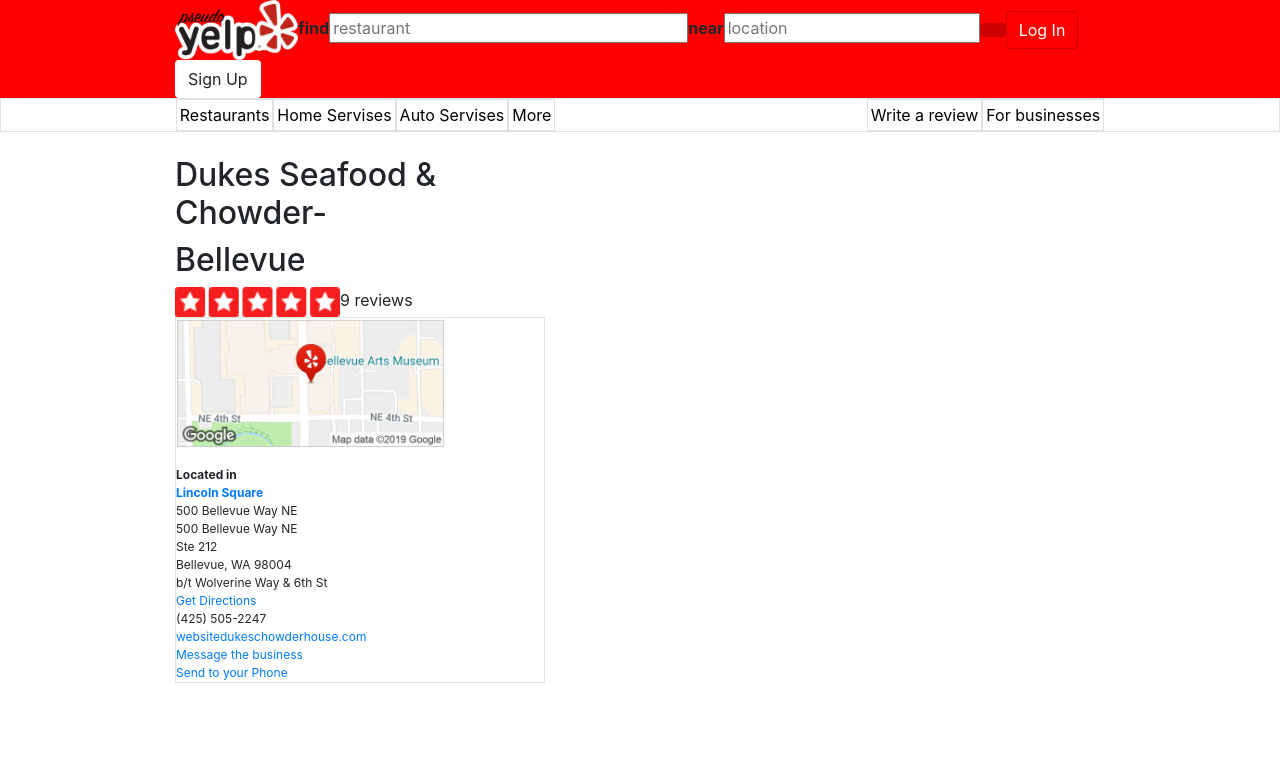
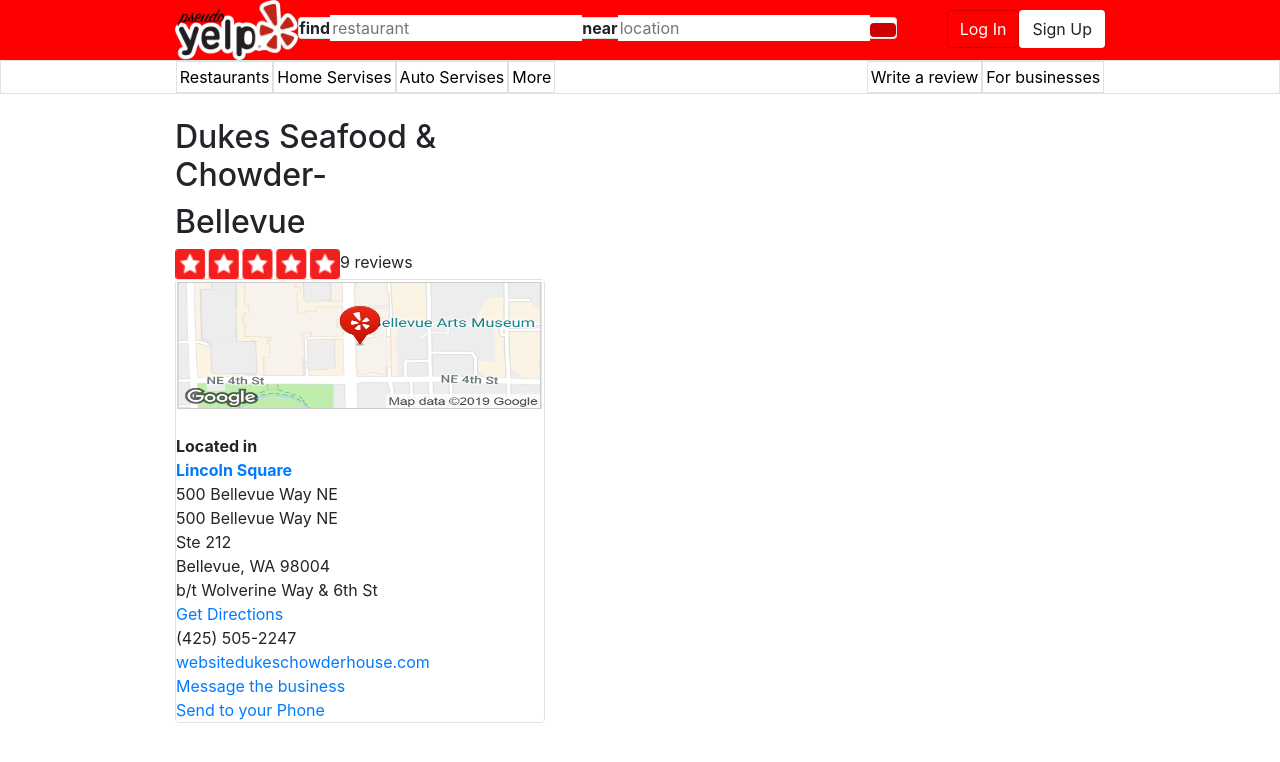
Before and after one commit to owysocky/Rebuilded, an Angular app: page / in a window 1280 px wide. Shown: the top 762 px of the page. Built offline with nearby package versions, Linux system fonts and the light colour scheme; some icons are missing.

Commit message:
almost fix the serch bar

```diff
--- a/src/app/body/body.component.html
+++ b/src/app/body/body.component.html
@@ -12,9 +12,8 @@
       <img src="../assets/img/4stars.png" alt="logo" height="30"> -->
       <img src="../assets/img/5stars.png" alt="logo" height="30">
       <p class="inline">9 reviews</p>
-      <div class="well border">
+      <div class="card border">
         <img class="map" src="../assets/img/map.png" alt="map" height="130">
-        <br>
         <br>
         <p><i class="fa fa-map-marker-alt"></i> <strong>Located in</strong></p>
         <a href="#"><strong>Lincoln Square</strong></a>
--- a/src/app/search-bar/search-bar.component.css
+++ b/src/app/search-bar/search-bar.component.css
@@ -6,8 +6,19 @@
   width: 75%;
 }
 
-.foat{
-  float: right;
+.float{
+  align-items:center;
+  display: inline;
+  margin-top: 10px;
+}
+
+.serch-bar{
+  display: inline;
+  background-color: white;
+}
+
+input{
+  border: none;
 }
 
 .btn-white{
--- a/src/app/search-bar/search-bar.component.html
+++ b/src/app/search-bar/search-bar.component.html
@@ -2,18 +2,21 @@
   <div class="container">
     <img src="../assets/img/yelp.png" alt="logo" height="60">
 
-    <label for="search"><strong>find</strong></label>
-    <input #newSearch placeholder="restaurant" size="30%" id="search">
+    <div class="card serch-bar">
+      <label for="search"><strong>find</strong></label>
+      <input #newSearch placeholder="restaurant" id="search">
 
-    <label for="searchLocation"><strong>near</strong></label>
-    <input #newSearchLocation placeholder="location" id="searchLocation">
+      <label for="searchLocation"><strong>near</strong></label>
+      <input #newSearchLocation placeholder="location" id="searchLocation">
+      <button class="btn btn-serch"><i class="fa fa-search"></i></button>
+    </div>
 
 
-    <button class="btn btn-serch"><i class="fa fa-search"></i></button>
 
-    <button class="btn btn-red float">Log In</button>
-
-    <button class="btn btn-white float">Sign Up</button>
+    <div class="float">
+      <button class="btn btn-white float" style="float:right">Sign Up</button>
+      <button class="btn btn-red float" style="float:right">Log In</button>
+    </div>
   </div>
 
 </div>
```
